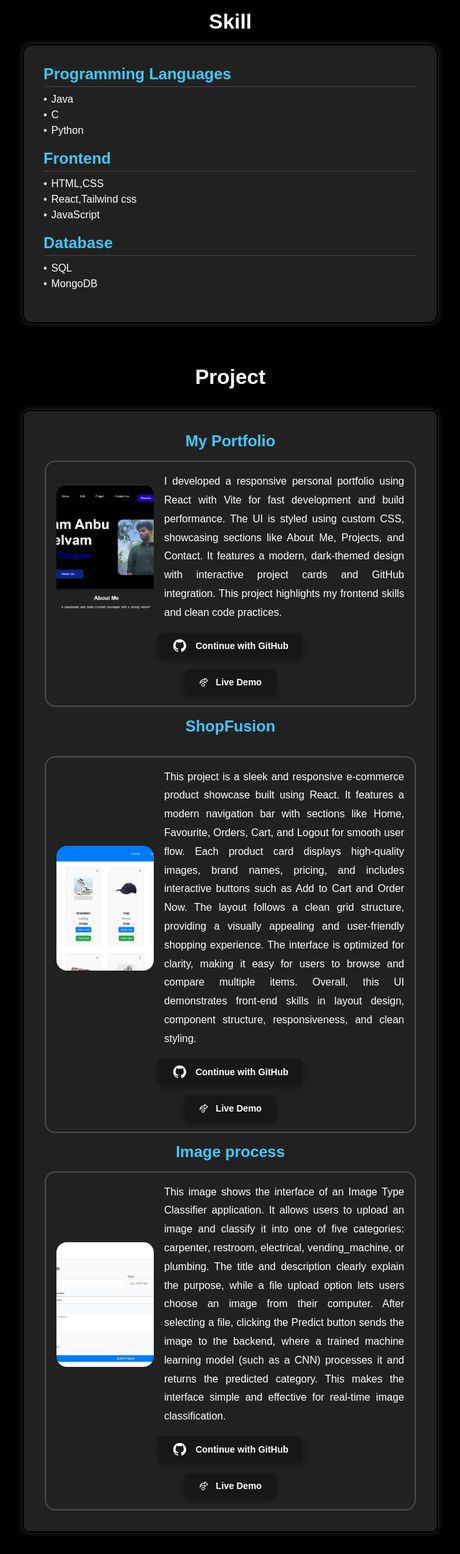
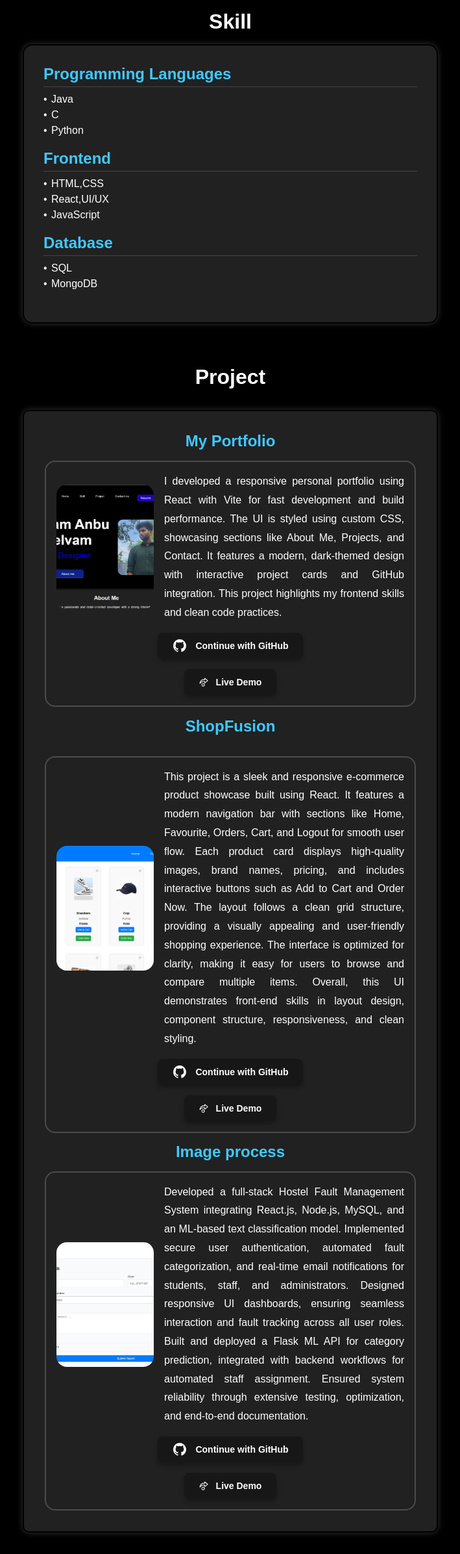
Before and after one commit to ANBUSELVAM-S/portfolio, a React (Vite) app: page / in a window 1280 px wide. Shown: the part 1437-3829 px from the top of the page at 65% size, without its empty margins (285-994 px from the left). Built offline with nearby package versions, Linux system fonts and the light colour scheme.

Commit message:
Updated portfolio

```diff
--- a/src/App.jsx
+++ b/src/App.jsx
@@ -97,7 +97,7 @@ function App() {
           <h2>Frontend</h2>
           <ul>
             <li>HTML,CSS</li>
-            <li>React,Tailwind css</li>
+            <li>React,UI/UX</li>
             <li>JavaScript  </li>
           </ul>
         </div>
@@ -192,7 +192,7 @@ Overall, this UI demonstrates front-end skills in layout design, component struc
             alt="Project"
           />
           <p className="project-description">
-This image shows the interface of an Image Type Classifier application. It allows users to upload an image and classify it into one of five categories: carpenter, restroom, electrical, vending_machine, or plumbing. The title and description clearly explain the purpose, while a file upload option lets users choose an image from their computer. After selecting a file, clicking the Predict button sends the image to the backend, where a trained machine learning model (such as a CNN) processes it and returns the predicted category. This makes the interface simple and effective for real-time image classification.          </p>
+Developed a full-stack Hostel Fault Management System integrating React.js, Node.js, MySQL, and an ML-based text classification model. Implemented secure user authentication, automated fault categorization, and real-time email notifications for students, staff, and administrators. Designed responsive UI dashboards, ensuring seamless interaction and fault tracking across all user roles. Built and deployed a Flask ML API for category prediction, integrated with backend workflows for automated staff assignment. Ensured system reliability through extensive testing, optimization, and end-to-end documentation.</p>
         </div>
         <div className="github-button-container">
           <a href='https://github.com/ANBUSELVAM-S/image-process.git' style={{color:'white',textDecoration:'none'}}><button className="github-button" >
```
